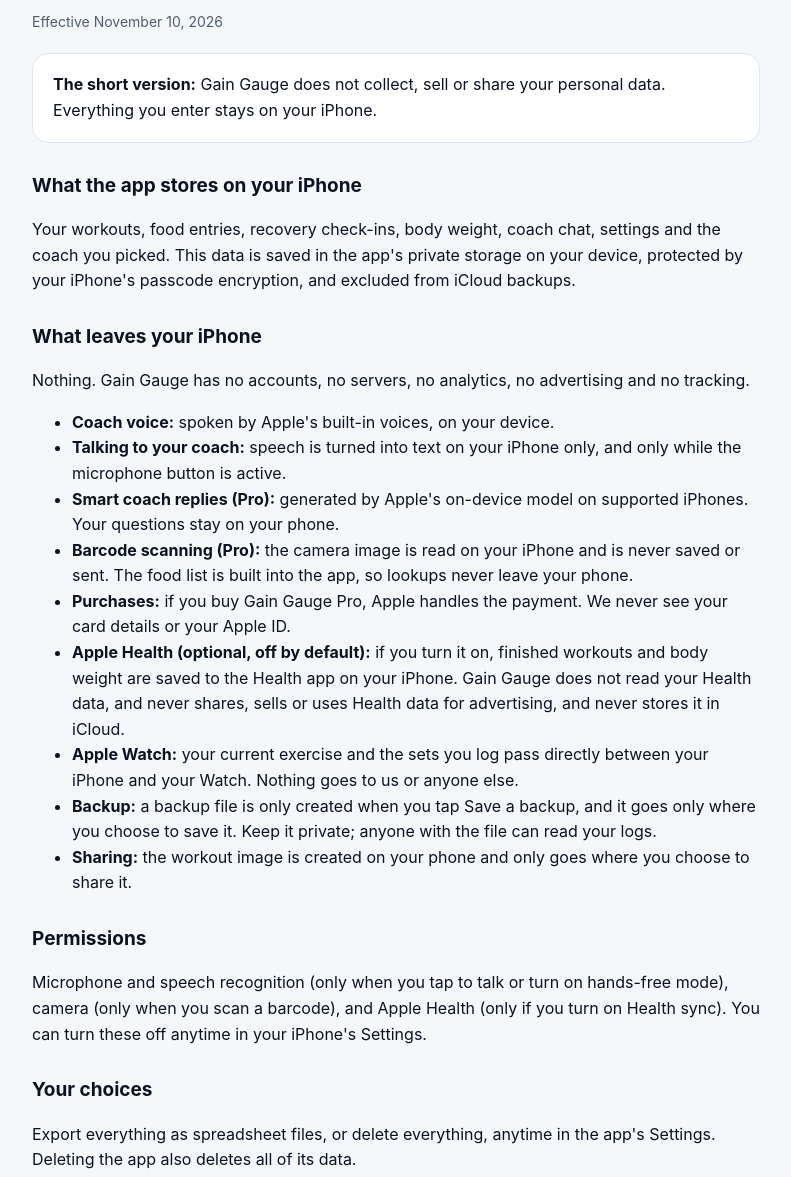
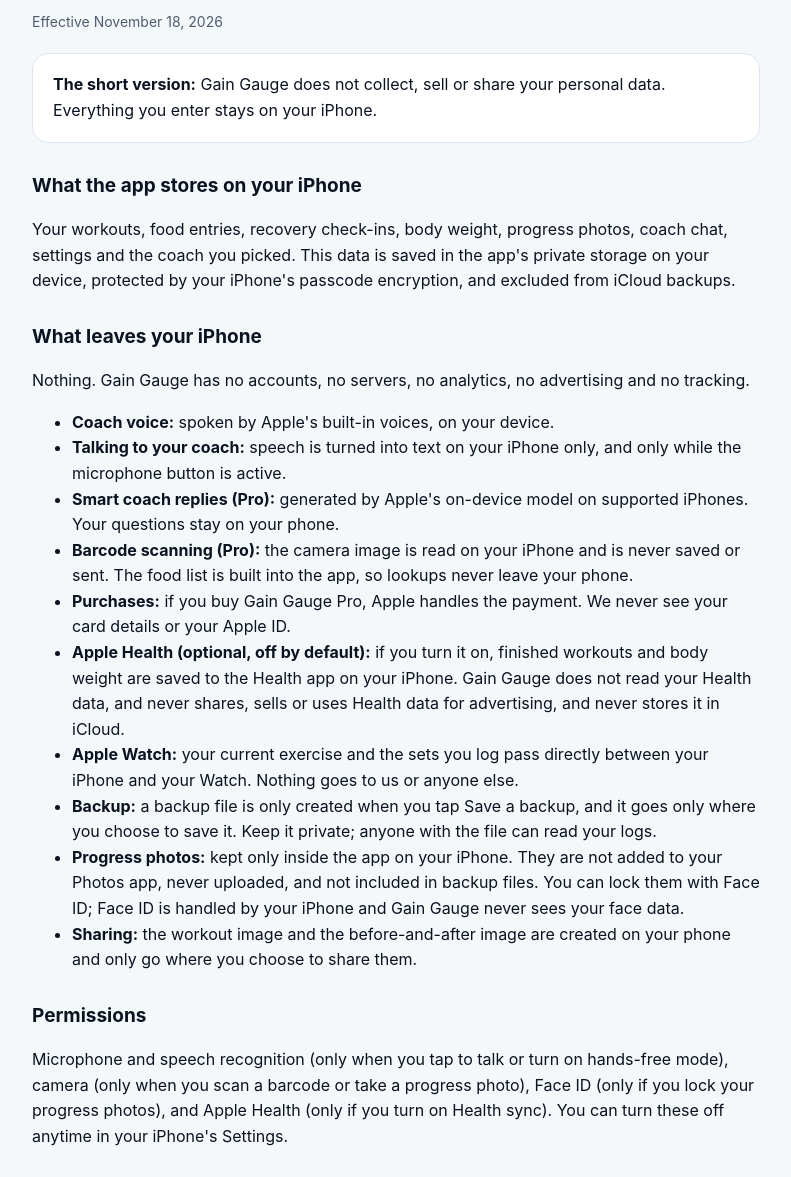
Before and after one commit to chipperdrake/gaingauge, a plain HTML site: page privacy.html in a window 1280 px wide. Shown: the part 123-1300 px from the top of the page, without its empty margins (244-1035 px from the left). Drawn offline with Linux system fonts and the light colour scheme.

Commit message:
Privacy policy: progress photos, Face ID, consumer health data notice

```diff
--- a/privacy.html
+++ b/privacy.html
@@ -4,13 +4,13 @@
 <body><main>
 <header><a href="index.html">GAIN GAUGE</a></header>
 <h1>Privacy Policy</h1>
-<p class="muted">Effective November 10, 2026</p>
+<p class="muted">Effective November 18, 2026</p>
 
 <div class="card"><strong>The short version:</strong> Gain Gauge does not collect, sell or share your personal data.
 Everything you enter stays on your iPhone.</div>
 
 <h2>What the app stores on your iPhone</h2>
-<p>Your workouts, food entries, recovery check-ins, body weight, coach chat, settings and the coach you picked.
+<p>Your workouts, food entries, recovery check-ins, body weight, progress photos, coach chat, settings and the coach you picked.
 This data is saved in the app's private storage on your device, protected by your iPhone's passcode encryption,
 and excluded from iCloud backups.</p>
 
@@ -25,11 +25,12 @@ and excluded from iCloud backups.</p>
 <li><strong>Apple Health (optional, off by default):</strong> if you turn it on, finished workouts and body weight are saved to the Health app on your iPhone. Gain Gauge does not read your Health data, and never shares, sells or uses Health data for advertising, and never stores it in iCloud.</li>
 <li><strong>Apple Watch:</strong> your current exercise and the sets you log pass directly between your iPhone and your Watch. Nothing goes to us or anyone else.</li>
 <li><strong>Backup:</strong> a backup file is only created when you tap Save a backup, and it goes only where you choose to save it. Keep it private; anyone with the file can read your logs.</li>
-<li><strong>Sharing:</strong> the workout image is created on your phone and only goes where you choose to share it.</li>
+<li><strong>Progress photos:</strong> kept only inside the app on your iPhone. They are not added to your Photos app, never uploaded, and not included in backup files. You can lock them with Face ID; Face ID is handled by your iPhone and Gain Gauge never sees your face data.</li>
+<li><strong>Sharing:</strong> the workout image and the before-and-after image are created on your phone and only go where you choose to share them.</li>
 </ul>
 
 <h2>Permissions</h2>
-<p>Microphone and speech recognition (only when you tap to talk or turn on hands-free mode), camera (only when you scan a barcode), and Apple Health (only if you turn on Health sync).
+<p>Microphone and speech recognition (only when you tap to talk or turn on hands-free mode), camera (only when you scan a barcode or take a progress photo), Face ID (only if you lock your progress photos), and Apple Health (only if you turn on Health sync).
 You can turn these off anytime in your iPhone's Settings.</p>
 
 <h2>Your choices</h2>
@@ -40,6 +41,8 @@ Deleting the app also deletes all of its data.</p>
 <p>Gain Gauge gives general fitness information. It is not medical advice and does not diagnose or treat anything.
 Food data comes from USDA FoodData Central (public domain); nutrition values are estimates.</p>
 
+<h2>Consumer health data (Washington, Nevada and other state laws)</h2>
+<p>Workouts, body weight, food, check-ins and progress photos can be "consumer health data" under laws such as Washington's My Health My Data Act. Gain Gauge does not collect, receive, share or sell this data: it is processed only on your iPhone and we never have access to it. Because we never receive it, there is nothing for us to share with third parties or affiliates. If you have questions or want to exercise a right under these laws, email gaingaugeapp@gmail.com.</p>
 <h2>Children</h2>
 <p>Gain Gauge is intended for adults 18 and older and is not directed to children.</p>
 
```
